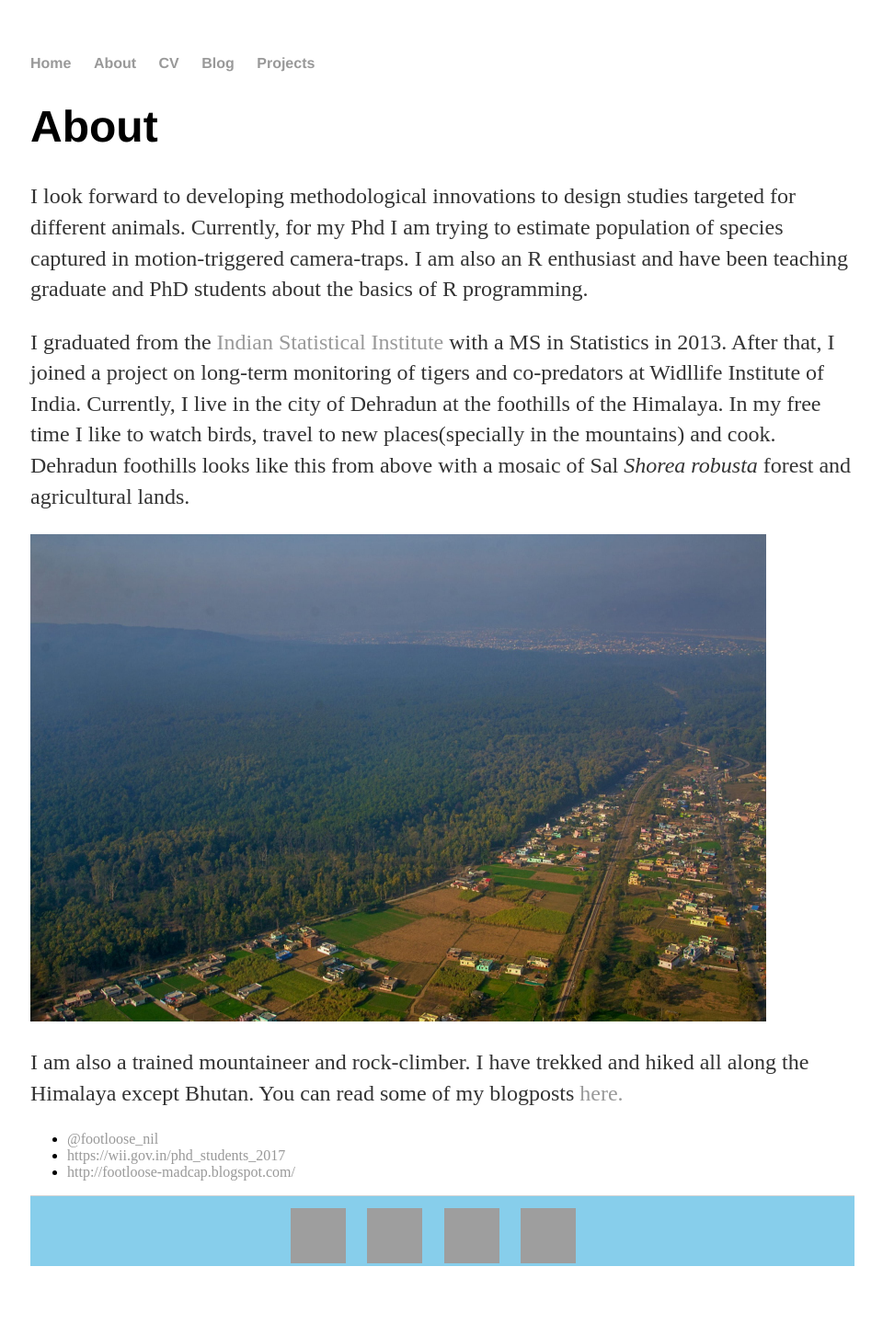
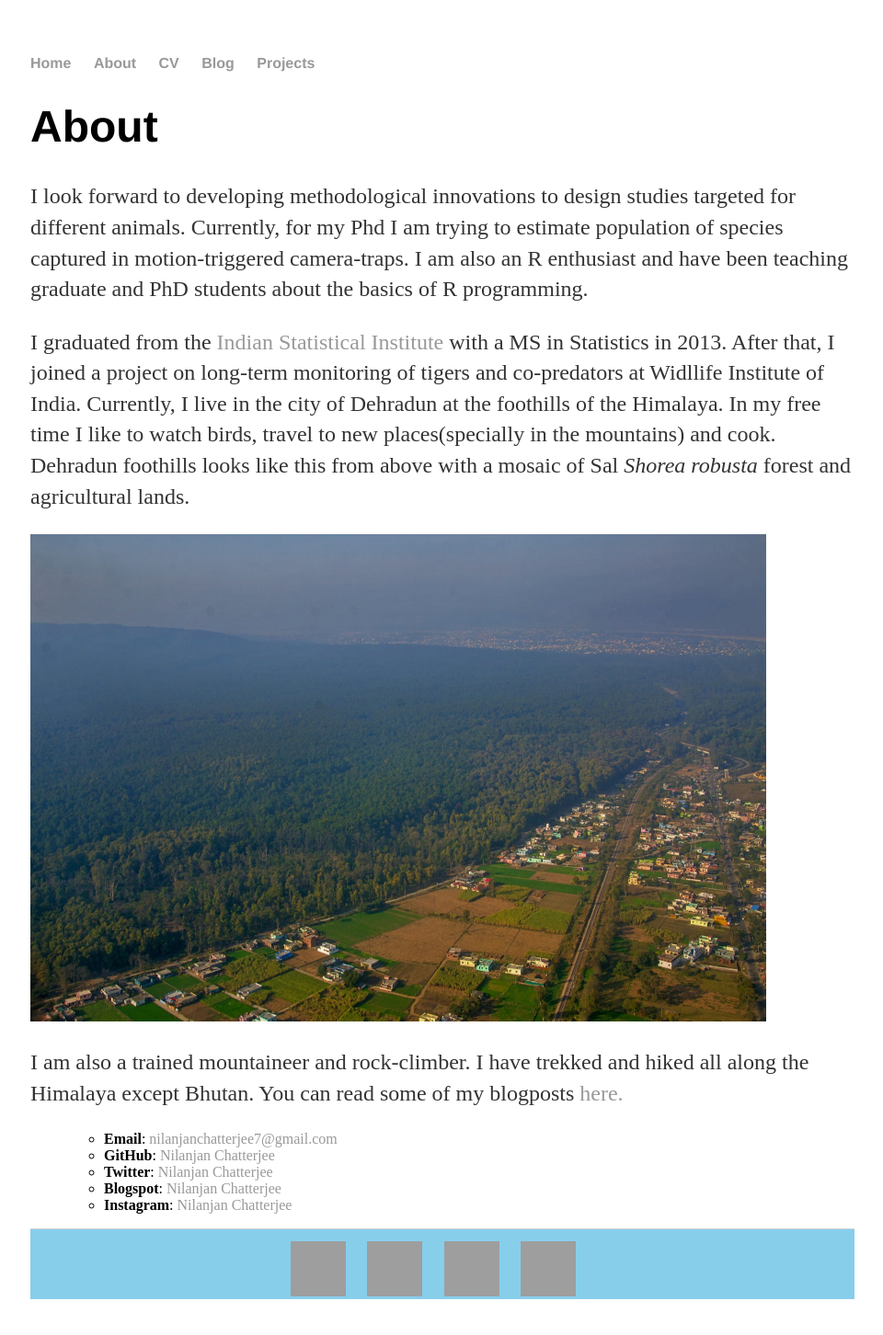
Before and after one commit to nilanjanchatterjee/nilanjanchatterjee.github.io, a Jekyll site: the page built from about/index.html, in a window 1280 px wide, cut to the strip 0-1473 px from the top of the page. Shown: the top 1452 px of the strip at 92% size, without its empty margins (159-1119 px from the left). Built offline with Jekyll 4.4.1, drawn with Linux system fonts in a browser that asks for light colours; grey boxes are pictures that could not be loaded.

Commit message:
Update index.html
updated hyperlinks in about page

```diff
--- a/about/index.html
+++ b/about/index.html
@@ -12,8 +12,12 @@ title: About Nilanjan Chatterjee
 <img src ="https://nilanjanchatterjee.github.io/frag_1.JPG" alt="Dehradun from above">
 	<p> I am also a trained mountaineer and rock-climber. I have trekked and hiked all along the Himalaya except Bhutan. You can read some of my blogposts <a href ="http://footloose-madcap.blogspot.com/">here.</a>
 			<ul class="contacts">
-				<li><a href="#">@footloose_nil</a></li>
-				<li><a href="#">https://wii.gov.in/phd_students_2017</a></li>
-				<li><a href="#">http://footloose-madcap.blogspot.com/</a></li>
-				</ul>
+				<ul>
+<li><strong>Email</strong>: <a href="mailto:nilanjanchatterjee7%5BAT%5Dgmail%5BDOT%5Dcom">nilanjanchatterjee7@gmail.com</a></li>
+<li><strong>GitHub</strong>: <a href="https://github.com/nilanjanchatterjee">Nilanjan Chatterjee</a></li>
+<li><strong>Twitter</strong>: <a href="https://twitter.com/footloose_nil">Nilanjan Chatterjee</a></li>
+<li><strong>Blogspot</strong>: <a href="https://footloose-madcap.blogspot.com">Nilanjan Chatterjee</a></li>
+<li><strong>Instagram</strong>: <a href="https://instagram.com/nilanjan_footloose">Nilanjan Chatterjee</a></li>
+</ul>
+
 		</div>
```
